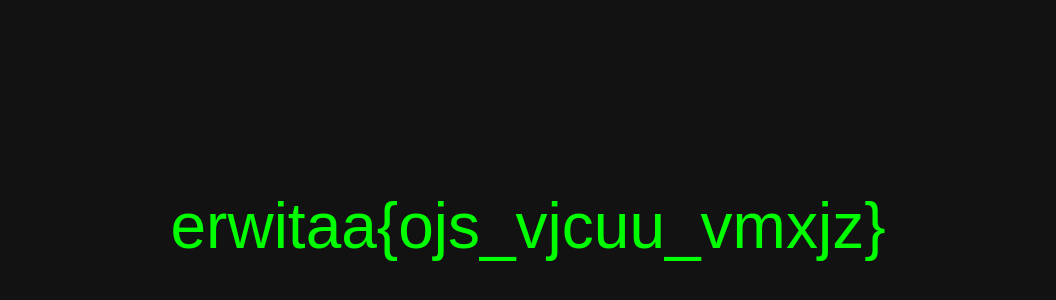
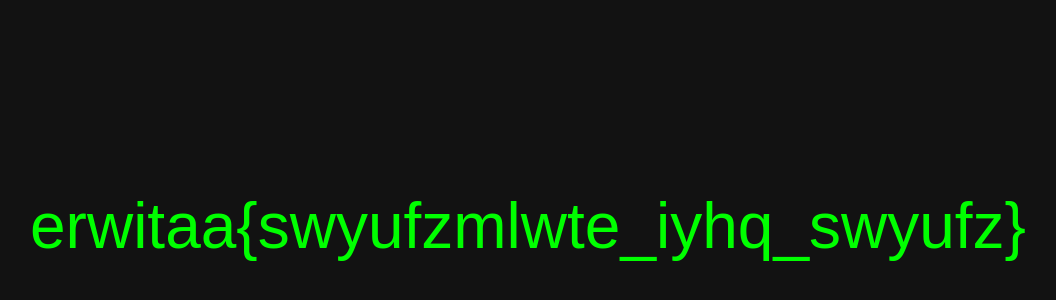
Before and after one commit to MindCollaps/WARGAMING, a website: page public/gold.html in a window 1280 px wide. Shown: the part 174-474 px from the top of the page, without its empty margins (112-1168 px from the left). Drawn offline with Linux system fonts and the light colour scheme.

Commit message:
anpassung

```diff
--- a/public/gold.html
+++ b/public/gold.html
@@ -20,6 +20,6 @@
     </style>
 </head>
 <body>
-    <div>erwitaa{ojs_vjcuu_vmxjz}</div>
+    <div>erwitaa{swyufzmlwte_iyhq_swyufz}</div>
 </body>
 </html>
```
